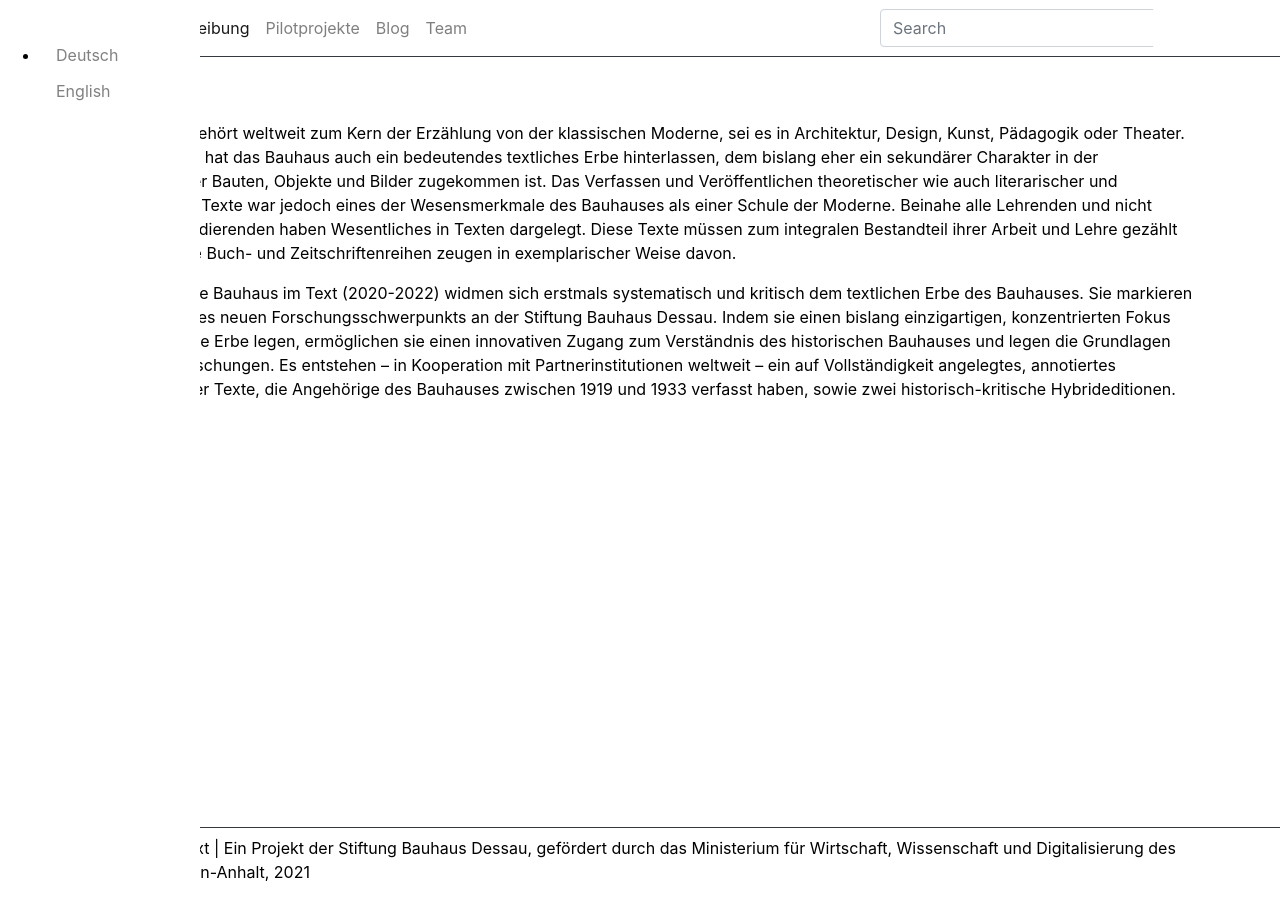
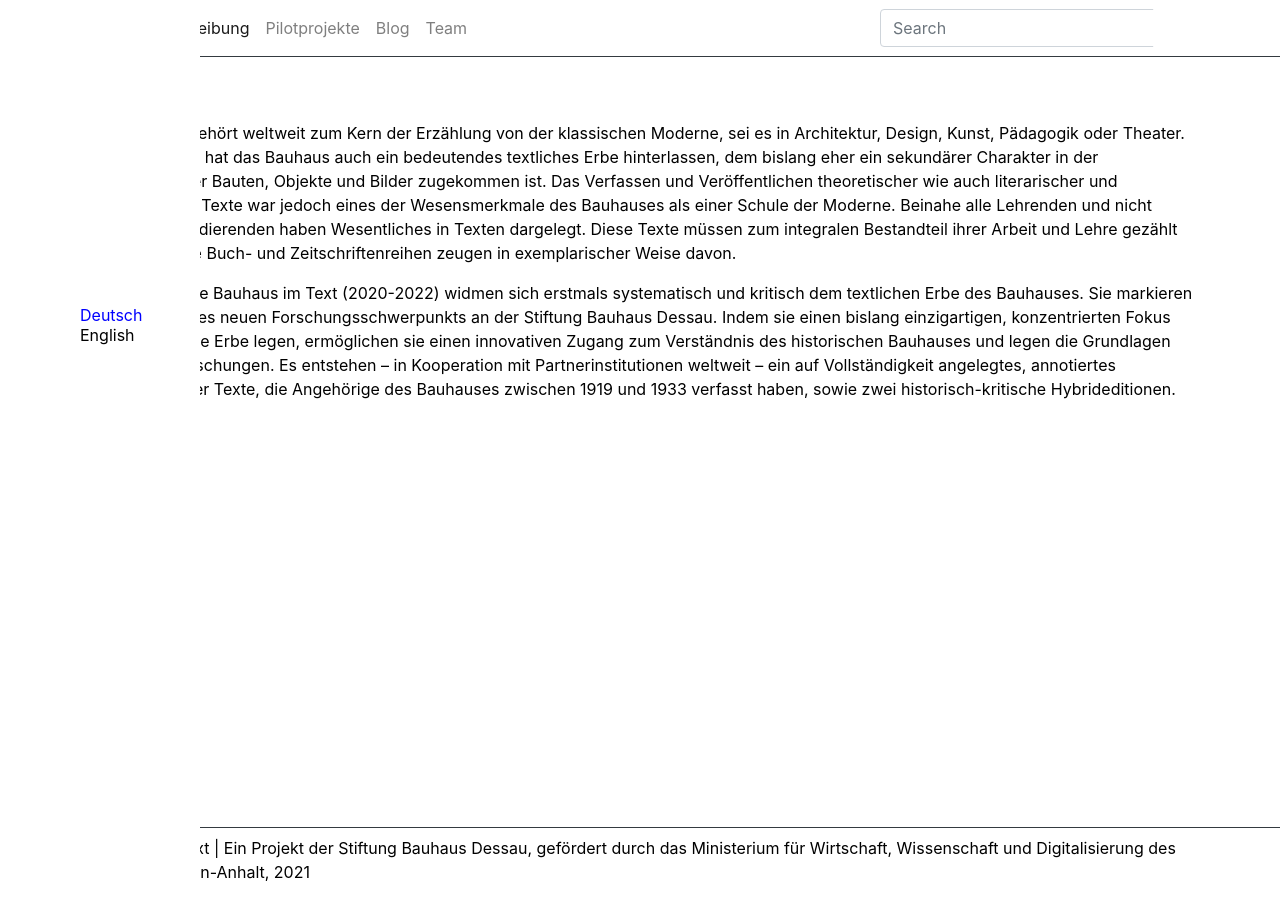
Before and after one commit to Bauhaus-im-Text/internetauftritt, a Jekyll site: the page built from pages/index.md, in a window 1280 px wide. Built offline with Jekyll 4.4.1, drawn with Linux system fonts in a browser that asks for light colours.

Commit message:
Update _custom.scss

```diff
--- a/_sass/_custom.scss
+++ b/_sass/_custom.scss
@@ -17,13 +17,8 @@
   padding: 6px 8px 6px 16px;
   text-decoration: none;
   font-size: 16px;
-  color: #818181;
+  color: black;
   display: block;
-}
-
-/* Style links on mouse-over */
-.sidebar a:hover {
-  color: blue;
 }
 
 /* Style the main content */
@@ -37,3 +32,44 @@
   .sidebar {padding-top: 15px;}
   .sidebar a {font-size: 16px;}
 }
+#nav-tools {
+  position: absolute;
+  top: 312px;
+  left: 24px;
+  list-style: none;
+  margin: 0;
+  width: 80px;
+}
+#nav-tools a {
+  text-decoration: none;
+}
+#nav-tools a.active {
+  color: blue;
+}
+#nav-tools a:hover {
+  color: blue;
+}
+#nav-tools li {
+  position: relative;
+}
+#nav-tools li input {
+  position: relative;
+  padding: 0 0 0 4px;
+  margin: 3px 0 0 2px;
+  border: 0;
+  background: transparent;
+  font-family: Arial, sans-serif;
+  font-size: 14px;
+  line-height: 1.4;
+  width: 96px;
+  text-transform: uppercase;
+  outline: none;
+}
+
+#nav-tools li.tool-language-select {
+  line-height: 0.5;
+}
+
+#nav-tools li.tool-language-select > a {
+  display: block;
+}
```
